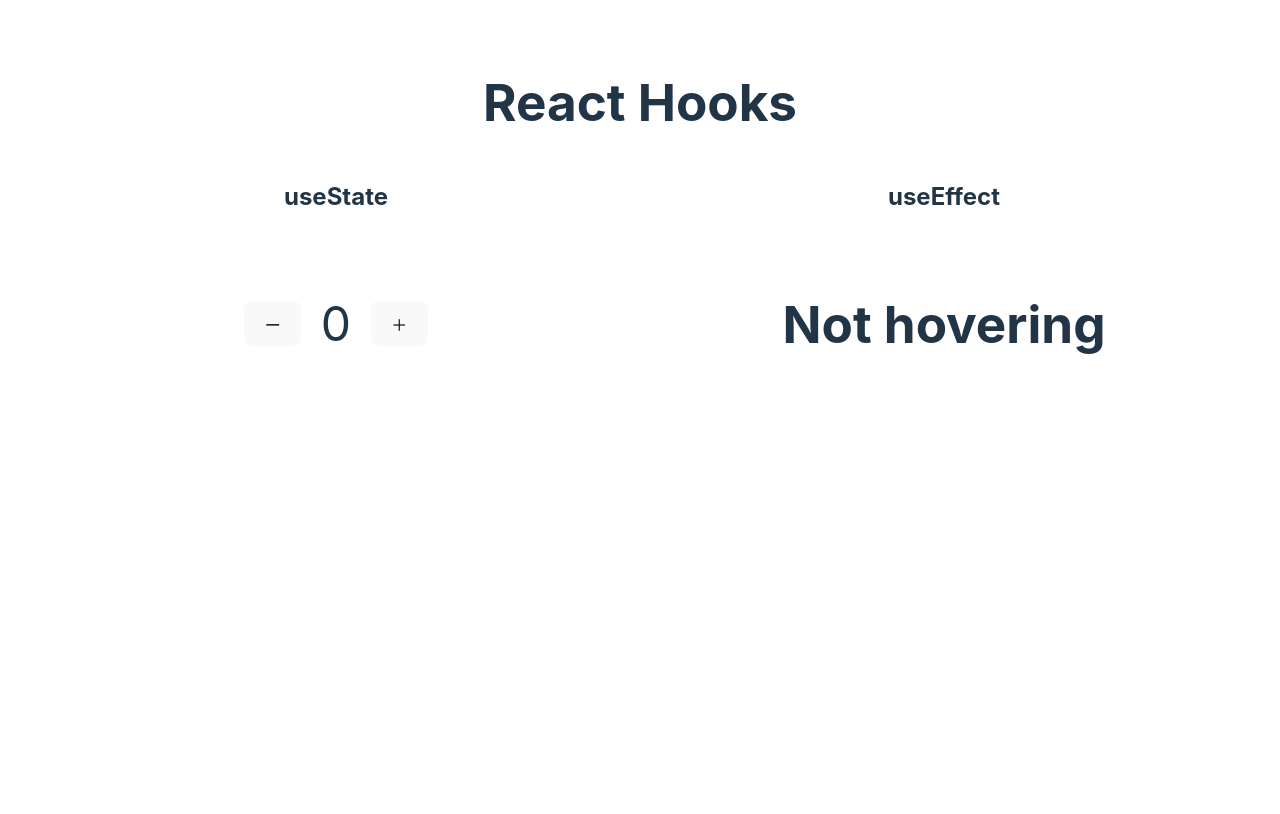
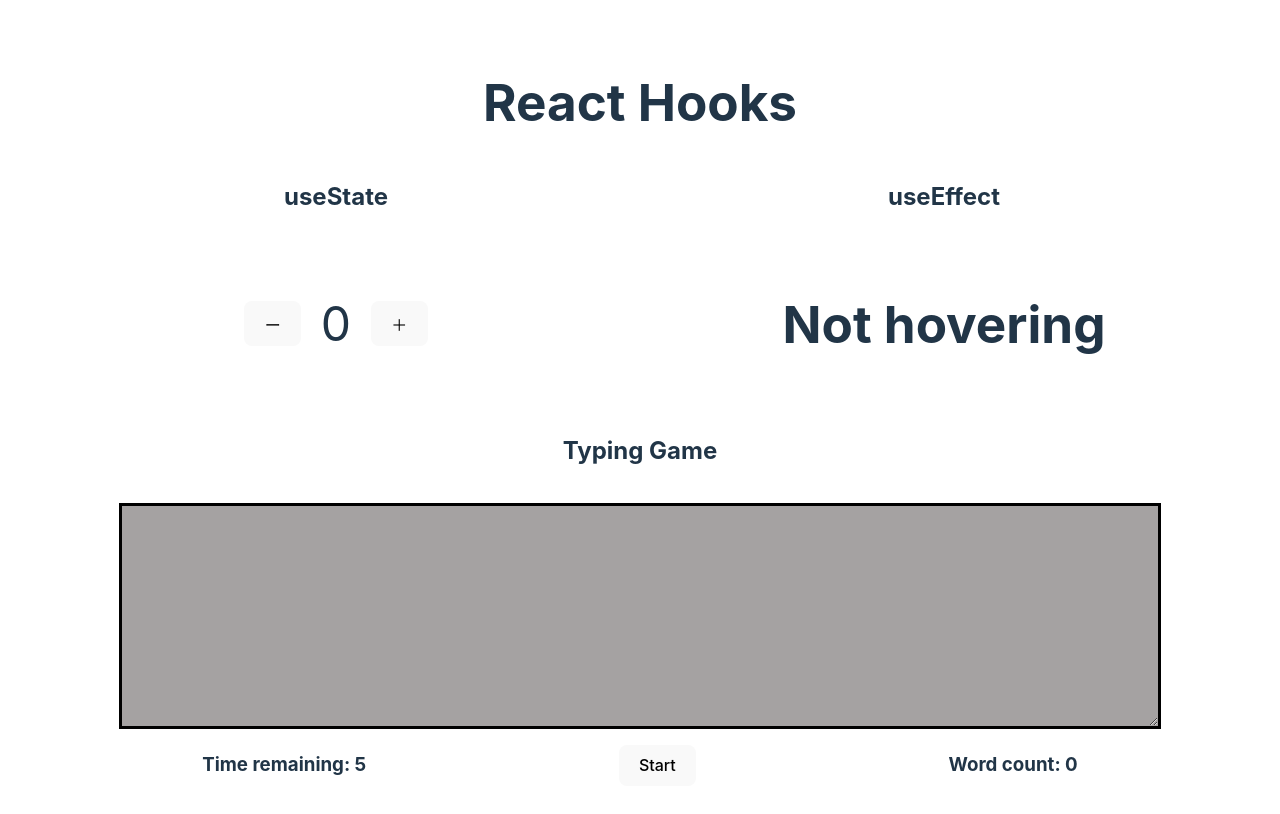
Before and after one commit to philNelson-jpn/react-hooks, a React (Vite) app: page / in a window 1280 px wide. Shown: the top 814 px of the page. Built offline with nearby package versions, Linux system fonts and the light colour scheme.

Commit message:
Updated styles and added typing game

```diff
--- a/src/App.css
+++ b/src/App.css
@@ -11,3 +11,36 @@
   gap: 16px;
   grid-template-columns: repeat(auto-fill, minmax(var(--min-column-width), 1fr));
 }
+
+button:disabled {
+  cursor: not-allowed;
+}
+
+textarea {
+  border: 3px solid black;
+  width: 90%;
+  margin: 0 auto;
+  outline: none;
+  height: 200px;
+  background: #5d5c69;
+  padding: 10px;
+  font-size: 2rem;
+}
+
+textarea:disabled {
+  background-color: #a5a2a2;
+  color: black;
+}
+
+.control-wrapper {
+  display: flex;
+  justify-content: space-around;
+  align-items: center;
+}
+
+.word-game-wrapper{
+  outline: 2px solid white;
+  padding: 20px;
+  margin: 16px;
+  border-radius: 8px;
+}
--- a/src/App.jsx
+++ b/src/App.jsx
@@ -3,6 +3,7 @@ import reactLogo from './assets/react.svg'
 import './App.css'
 import State from './most-common-hooks/State'
 import Effect from './most-common-hooks/Effect'
+import WordCountGame from './WordCountGame'
 
 function App() {
   return (
@@ -12,6 +13,7 @@ function App() {
         <State />
         <Effect />
       </div>
+        <WordCountGame />
     </>
   )
 }
--- /dev/null
+++ b/src/WordCountGame.jsx
@@ -0,0 +1,40 @@
+import React, {useState, useEffect, useRef} from "react"
+import useWordGame from "./custom-hooks/useWordGame"
+
+function WordCountGame() {
+    const {
+        textBoxRef,
+        handleChange,
+        text,
+        isTimeRunning,
+        timeRemaining,
+        startGame,
+        wordCount
+    } = useWordGame(5)
+
+    return (
+        <>
+            <h2>Typing Game</h2>
+            <div className="word-game-wrapper">
+                <textarea
+                    ref={textBoxRef}
+                    onChange={handleChange}
+                    value={text}
+                    disabled={!isTimeRunning}
+                />
+                <div className="control-wrapper">
+                    <h3>Time remaining: {timeRemaining}</h3>
+                    <button
+                        onClick={startGame}
+                        disabled={isTimeRunning}
+                    >
+                        Start
+                    </button>
+                    <h3>Word count: {wordCount}</h3>
+                </div>
+            </div>
+        </>
+    )
+}
+
+export default WordCountGame
--- /dev/null
+++ b/src/custom-hooks/useWordGame.jsx
@@ -0,0 +1,46 @@
+import {useState, useEffect, useRef} from "react"
+
+function useWordGame(startingTime = 10) {
+    const [text, setText] = useState("")
+    const [timeRemaining, setTimeRemaining] = useState(startingTime)
+    const [isTimeRunning, setIsTimeRunning] = useState(false)
+    const [wordCount, setWordCount] = useState(0)
+    const textBoxRef = useRef(null)
+
+    function handleChange(e) {
+        const {value} = e.target
+        setText(value)
+    }
+
+    function calculateWordCount(text) {
+        const wordsArr = text.trim().split(" ")
+        return wordsArr.filter(word => word !== "").length
+    }
+
+    function startGame() {
+        setIsTimeRunning(true)
+        setTimeRemaining(startingTime)
+        setText("")
+        textBoxRef.current.disabled = false
+        textBoxRef.current.focus()
+    }
+
+    function endGame() {
+        setIsTimeRunning(false)
+        setWordCount(calculateWordCount(text))
+    }
+
+    useEffect(() => {
+        if(isTimeRunning && timeRemaining > 0) {
+            setTimeout(() => {
+                setTimeRemaining(time => time - 1)
+            }, 1000)
+        } else if(timeRemaining === 0) {
+            endGame()
+        }
+    }, [timeRemaining, isTimeRunning])
+
+    return {textBoxRef, handleChange, text, isTimeRunning, timeRemaining, startGame, wordCount}
+}
+
+export default useWordGame
--- a/src/index.css
+++ b/src/index.css
@@ -63,6 +63,9 @@ button:focus-visible {
   justify-content: center;
 }
 
+.hook-wrapper:hover {
+  outline-color: #646cff;
+}
 
 .state-increment-button{
   margin-left: 20px;
--- a/src/most-common-hooks/State.jsx
+++ b/src/most-common-hooks/State.jsx
@@ -3,7 +3,6 @@ import {Context} from './Context'
 
 export default function State(){
     const {count, increment, decrement} = useContext(Context)
-    console.log(count)
     return (
         <div>
             <h2>useState</h2>
```
